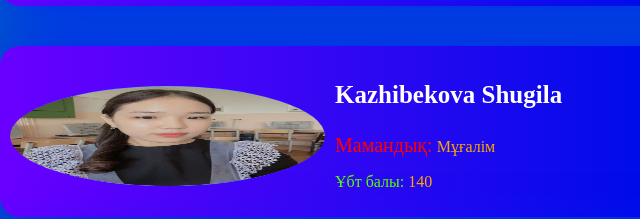
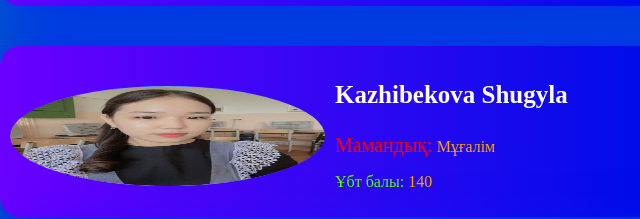
Before and after one commit to klass11A/11A, a plain HTML site: page index.html in a window 1280 px wide. Shown: the part 2893-3112 px from the top of the page, 0-640 px from the left. Drawn offline with Linux system fonts and the light colour scheme.

Commit message:
Update index.html

```diff
--- a/index.html
+++ b/index.html
@@ -190,7 +190,7 @@
             <img src="img/shugila.jpg" alt="">
 
             <div class="user-div">
-                <p class="p-name">Kazhibekova Shugila</p>
+                <p class="p-name">Kazhibekova Shugyla</p>
                 <p class="p-profes"><span>Мамандық:</span> Мұғалім</p>
                 <p class="p-bal"><span>Ұбт балы:</span> 140</p>
             </div>
```
